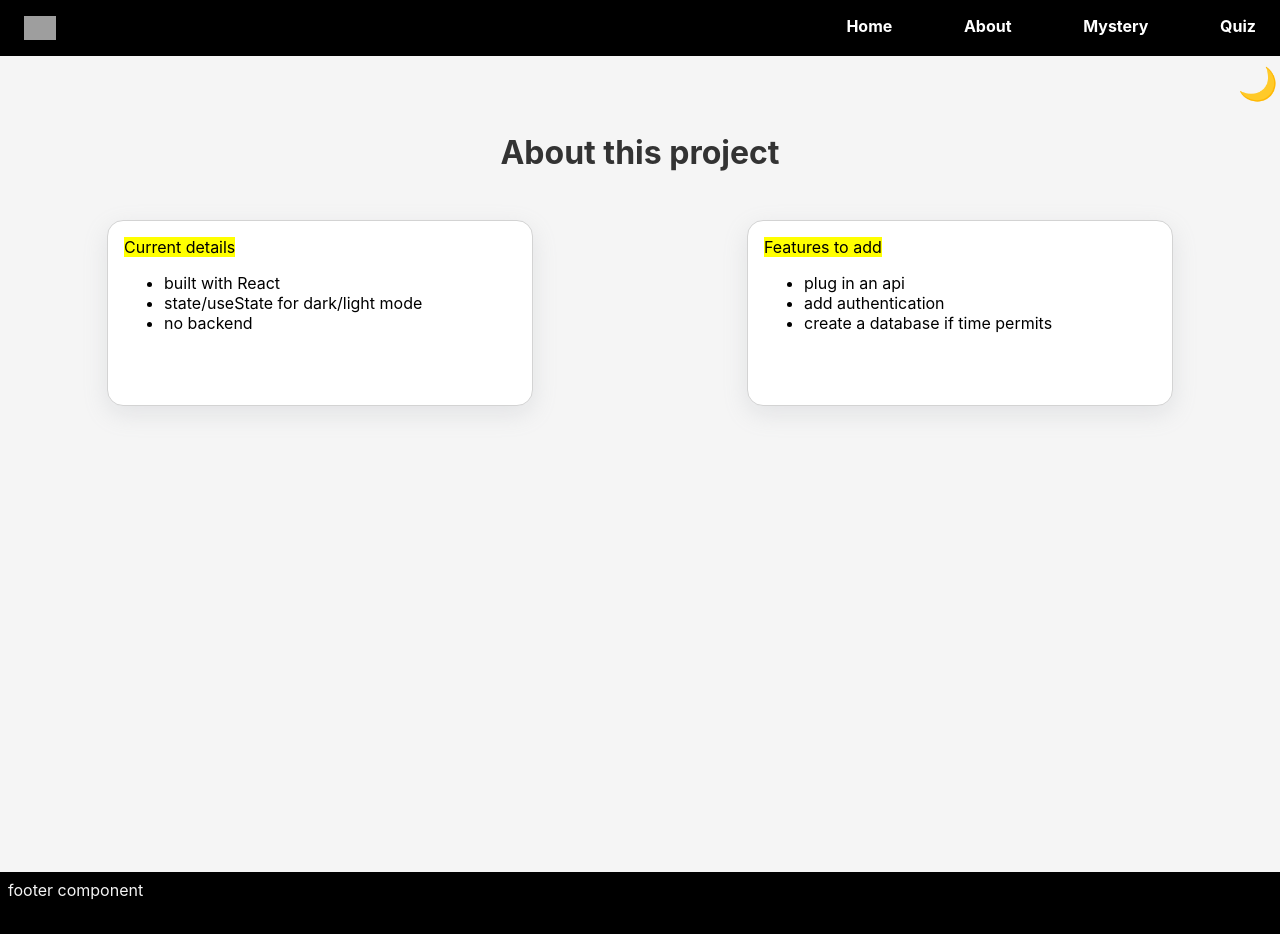
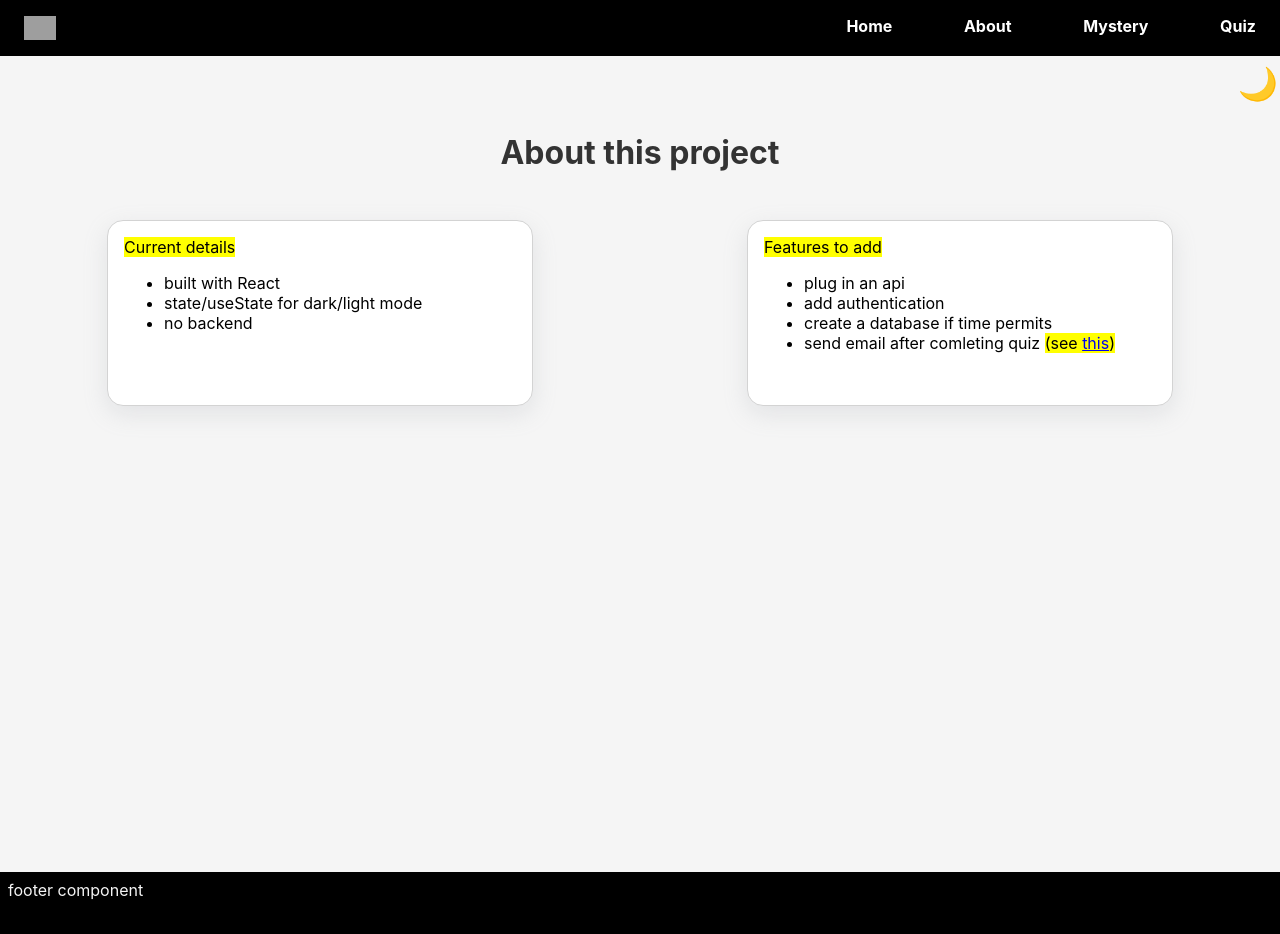
Before and after one commit to s-abdale/cherry-react-demo, a React (Create React App) app in the folder cherry-demo/: page /about in a window 1280 px wide. Shown: the top 934 px of the page. Built offline with nearby package versions, Linux system fonts and the light colour scheme; grey boxes are pictures that could not be loaded.

Commit message:
feat(about): Added link to article for next steps

```diff
--- a/cherry-demo/src/components/About.js
+++ b/cherry-demo/src/components/About.js
@@ -22,6 +22,7 @@ function About() {
             <li>plug in an api</li>
             <li>add authentication</li>
             <li>create a database if time permits</li>
+            <li>send email after comleting quiz <mark>(see <a href='https://stackoverflow.com/questions/55795125/how-to-send-email-from-my-react-web-application'>this</a>)</mark></li>
           </ul>
         </div>
 
```
